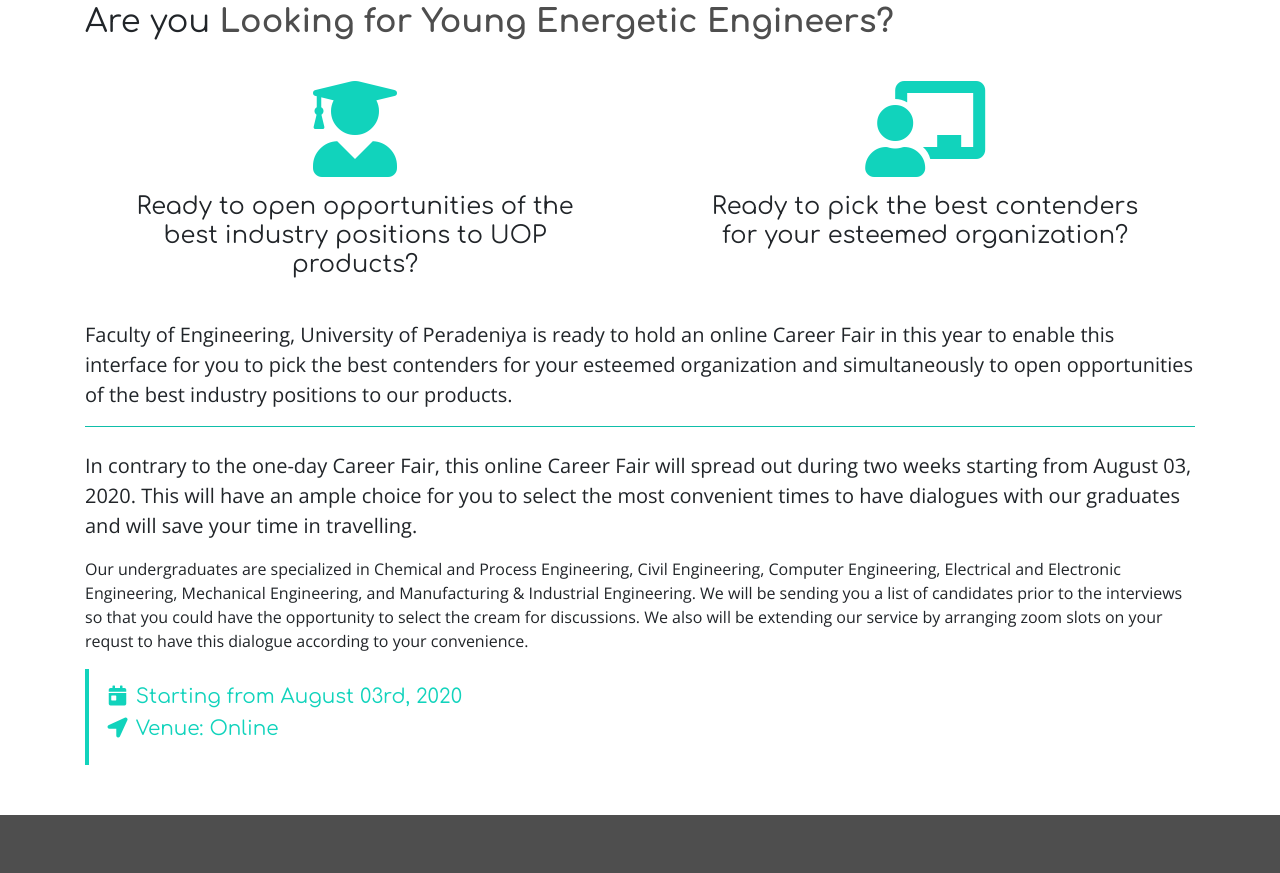
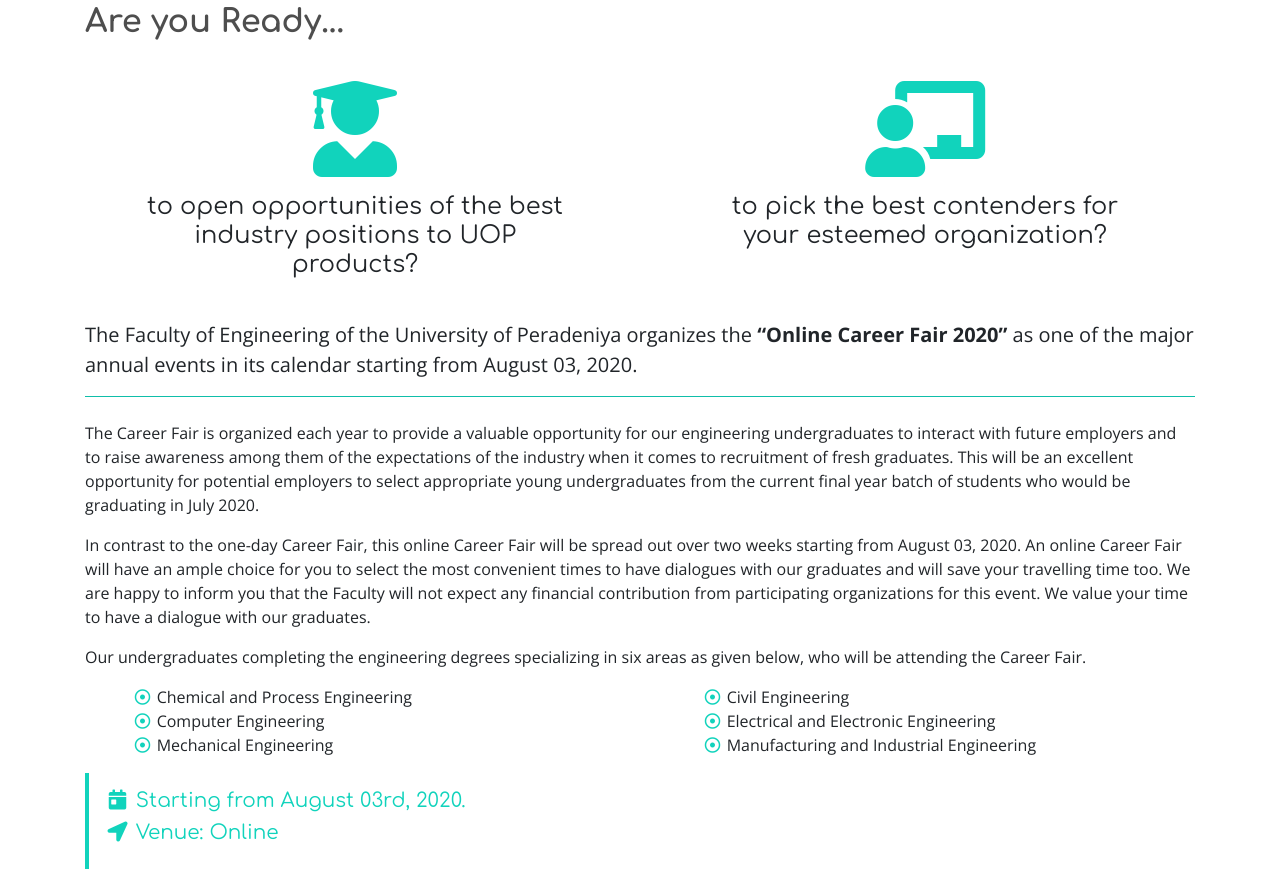
Before and after one commit to chamin96/CareerFair2020v2.0, a plain HTML site: page index.html in a window 1280 px wide. Shown: the part 847-1720 px from the top of the page. Drawn offline with nearby package versions, Linux system fonts and the light colour scheme.

Commit message:
about section updated

```diff
--- a/index.html
+++ b/index.html
@@ -100,50 +100,72 @@
     <div class="container">
       <div class="row">
         <div class="col mx-auto">
-          <h2>Are you <span class="text-dark"><strong>Looking for Young Energetic Engineers?</strong></span></h2>
+          <h2 class="text-dark"><strong>Are you Ready...</strong></h2>
           <div class="row mt-2">
             <div class="col-lg-5 col-md-6 mx-auto p-3">
               <div class="text-center p-3 text-success" style="font-size: 0.6rem;">
                 <i class="fas fa-user-graduate fa-10x"></i>
               </div>
-              <h4 class="text-center">Ready to open opportunities of the best industry positions to UOP products?</h4>
+              <h4 class="text-center">to open opportunities of the best industry positions to UOP products?</h4>
             </div>
             <div class="col-lg-5 col-md-6 mx-auto p-3">
               <div class="text-center p-3 text-success" style="font-size: 0.6rem;">
                 <i class="fas fa-chalkboard-teacher fa-10x"></i>
               </div>
-              <h4 class="text-center">Ready to pick the best contenders for your esteemed organization?</h4>
+              <h4 class="text-center">to pick the best contenders for your esteemed organization?</h4>
             </div>
           </div>
           <div class="row pt-3">
             <div class="col mx-auto">
-              <p class="lead">Faculty of Engineering, University of Peradeniya is ready to hold an online Career Fair in
-                this year to enable this interface for you to
-                pick the
-                best contenders for your esteemed organization and simultaneously to open opportunities of the best
-                industry
-                positions to our products.
-              </p>
+              <blockquote class=" blockquote">
+                The Faculty of Engineering of the University of Peradeniya organizes the
+                <strong>“Online Career Fair 2020”</strong> as one of the major annual events in its calendar starting
+                from August 03, 2020.
+              </blockquote>
             </div>
           </div>
-          <hr class="bg-success mb-4 mt-0"">
-          <blockquote class=" blockquote">
-          In contrary to the one-day Career Fair, this online Career Fair will spread out during two weeks
-          starting from August 03, 2020. This will have an ample choice for you to select the most convenient times to
-          have dialogues with our graduates and will save your time in travelling.
-          </blockquote>
+          <hr class="bg-success mb-4 mt-0">
           <p>
-            Our undergraduates are specialized in Chemical and Process Engineering, Civil Engineering, Computer
-            Engineering, Electrical and Electronic Engineering, Mechanical Engineering, and Manufacturing & Industrial
-            Engineering. We will be sending you a list of candidates prior to the interviews so that you could have the
-            opportunity to select the cream for discussions. We also will be extending our service by arranging zoom
-            slots on your requst to have this dialogue according to your convenience.
+            The Career Fair is organized each year to provide a valuable opportunity for our
+            engineering undergraduates to interact with future employers and to raise awareness
+            among them of the expectations of the industry when it comes to recruitment of fresh graduates.
+            This will be an excellent opportunity for potential employers to select appropriate young undergraduates
+            from the current final year batch of students who would be graduating in July 2020.
           </p>
+          <p>
+            In contrast to the one-day Career Fair, this online Career Fair will be spread
+            out over two weeks starting from August 03, 2020. An online Career Fair will have
+            an ample choice for you to select the most convenient times to have dialogues with
+            our graduates and will save your travelling time too. We are happy to inform you that
+            the Faculty will not expect any financial contribution from participating organizations
+            for this event. We value your time to have a dialogue with our graduates.
+          </p>
+          <p>
+            Our undergraduates completing the engineering degrees specializing in six areas as given below,
+            who will be attending the Career Fair.
+          </p>
+
+          <div class="row">
+            <div class="col-lg-5 mx-auto">
+              <ul class="list-unstyled">
+                <li><i class="far fa-dot-circle fa-fw text-success"></i> Chemical and Process Engineering</li>
+                <li><i class="far fa-dot-circle fa-fw text-success"></i> Computer Engineering</li>
+                <li><i class="far fa-dot-circle fa-fw text-success"></i> Mechanical Engineering</li>
+              </ul>
+            </div>
+            <div class="col-lg-5 mx-auto">
+              <ul class="list-unstyled">
+                <li><i class="far fa-dot-circle fa-fw text-success"></i> Civil Engineering</li>
+                <li><i class="far fa-dot-circle fa-fw text-success"></i> Electrical and Electronic Engineering</li>
+                <li><i class="far fa-dot-circle fa-fw text-success"></i> Manufacturing and Industrial Engineering</li>
+              </ul>
+            </div>
+          </div>
 
           <div class="row">
             <div class="col mx-auto text-success">
               <div class="pl-3 py-3" style="border-left: 4px solid #11D3BC;">
-                <h5> <i class="fas fa-calendar-day fa-fw"></i> Starting from August 03rd, 2020</h5>
+                <h5> <i class="fas fa-calendar-day fa-fw"></i> Starting from August 03rd, 2020.</h5>
                 <h5> <i class="fas fa-location-arrow fa-fw"></i> Venue: Online</h5>
               </div>
             </div>
```
